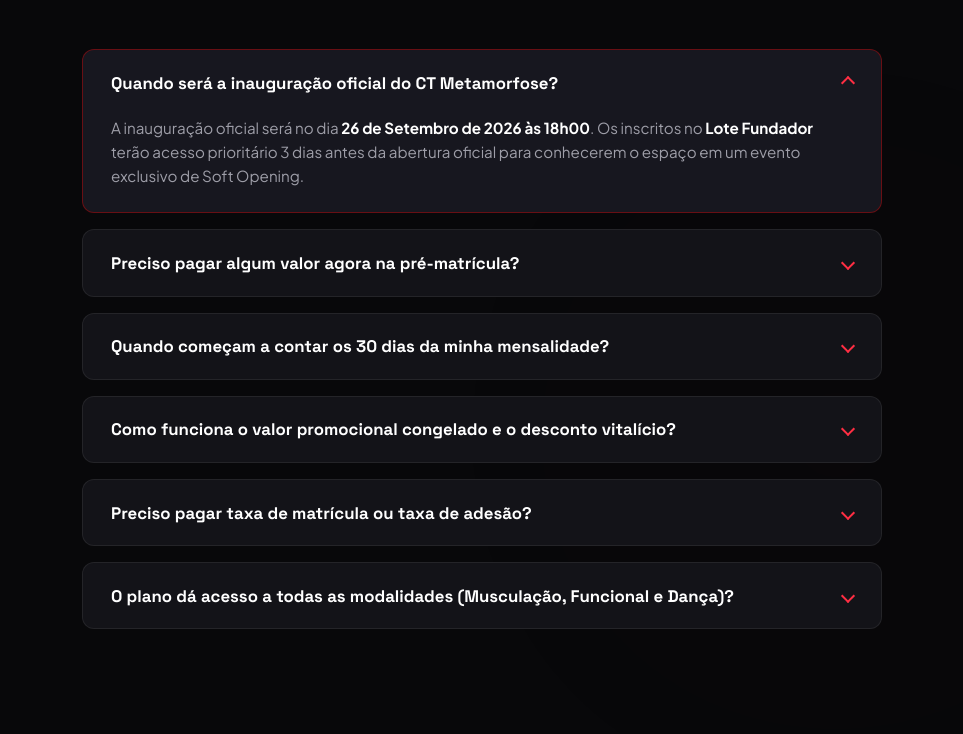
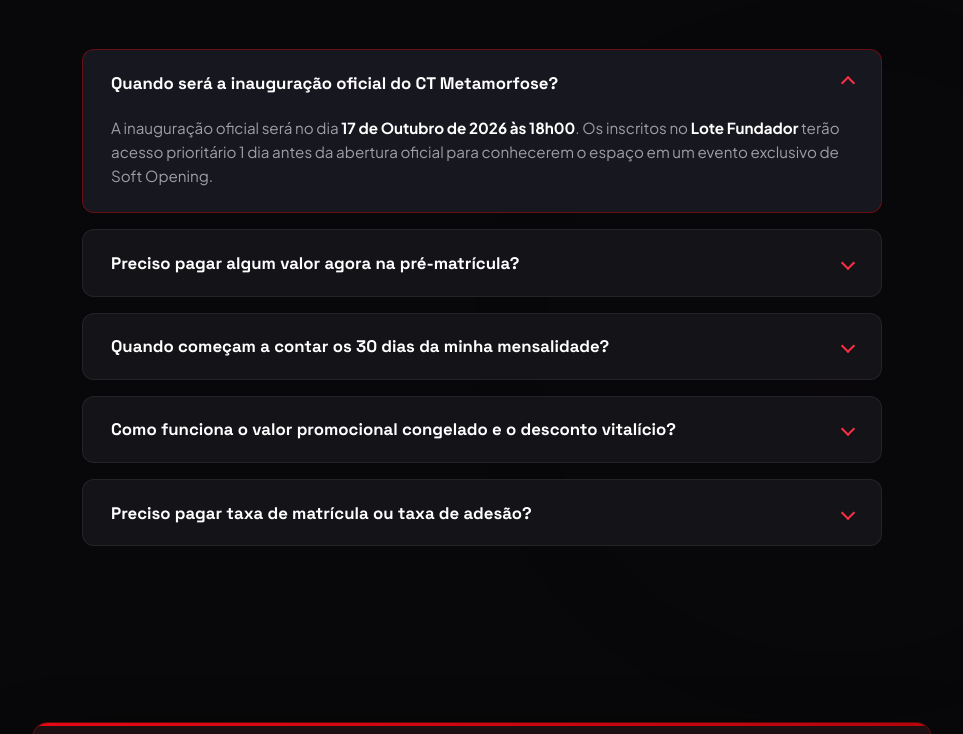
Before and after one commit to kikitoBR/ctmetamorfose, a website built with Vite: page index.html in a window 1280 px wide. Shown: the part 10610-11344 px from the top of the page, without its empty margins (158-1121 px from the left). Built offline with nearby package versions, Linux system fonts and the light colour scheme.

Commit message:
fix(faq): remover pergunta de modalidades e atualizar data de inauguracao para 17 de Outubro

```diff
--- a/index.html
+++ b/index.html
@@ -854,7 +854,7 @@
               <span class="faq-chevron"></span>
             </button>
             <div class="faq-answer">
-              <p>A inauguração oficial será no dia <strong>26 de Setembro de 2026 às 18h00</strong>. Os inscritos no <strong>Lote Fundador</strong> terão acesso prioritário 3 dias antes da abertura oficial para conhecerem o espaço em um evento exclusivo de Soft Opening.</p>
+              <p>A inauguração oficial será no dia <strong>17 de Outubro de 2026 às 18h00</strong>. Os inscritos no <strong>Lote Fundador</strong> terão acesso prioritário 1 dia antes da abertura oficial para conhecerem o espaço em um evento exclusivo de Soft Opening.</p>
             </div>
           </div>
 
@@ -864,7 +864,7 @@
               <span class="faq-chevron"></span>
             </button>
             <div class="faq-answer">
-              <p><strong>Sim!</strong> Para garantir sua vaga oficial no <strong>1º Lote de Membro Fundador</strong> e congelar o valor promocional, você realiza o pagamento da 1ª mensalidade de <strong>R$ 129,90</strong> (no CT Metamorfose você <strong>nunca paga taxa de matrícula</strong>). O seu período de 30 dias de treino <strong>só começa a contar a partir do dia da inauguração oficial</strong>.</p>
+              <p><strong>Sim!</strong> Para garantir sua vaga oficial na <strong>Pré-Matrícula</strong> e congelar o valor promocional, você realiza o pagamento da 1ª mensalidade de <strong>R$ 129,90</strong> (no CT Metamorfose você <strong>nunca paga taxa de matrícula</strong>). O seu período de 30 dias de treino <strong>só começa a contar a partir do dia da inauguração oficial</strong>.</p>
             </div>
           </div>
 
@@ -898,15 +898,6 @@
             </div>
           </div>
 
-          <div class="faq-item">
-            <button class="faq-trigger" aria-expanded="false">
-              <span class="faq-question">O plano dá acesso a todas as modalidades (Musculação, Funcional e Dança)?</span>
-              <span class="faq-chevron"></span>
-            </button>
-            <div class="faq-answer">
-              <p><strong>Sim!</strong> O plano Membro Fundador garante passe livre e irrestrito às 3 modalidades do CT Metamorfose, sem custo adicional por aula de dança ou funcional. Você pode treinar musculação pela manhã e participar do funcional ou dança à noite em uma única assinatura.</p>
-            </div>
-          </div>
         </div>
       </div>
     </section>
```
